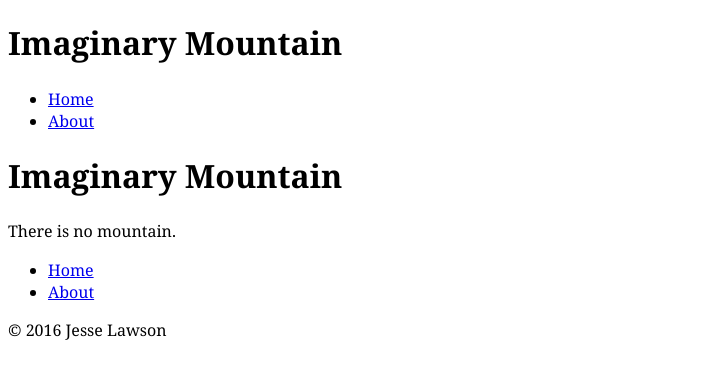
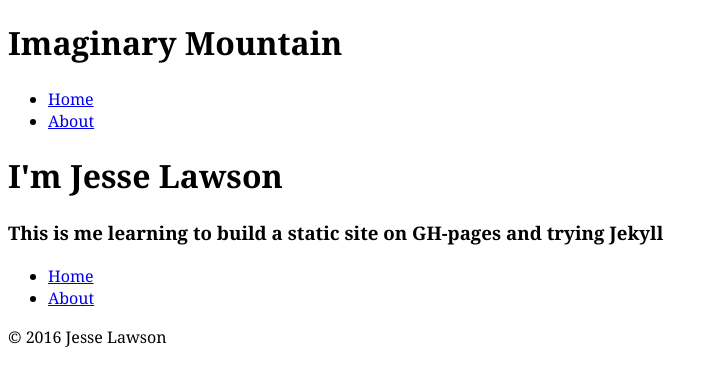
Before and after one commit to rocketNeck/Imaginary-Mountain, a Jekyll site: the page built from index.html, in a window 1280 px wide. Shown: the top 386 px of the page, without its empty margins (0-717 px from the left). Built offline with Jekyll 4.4.1, drawn with Linux system fonts in a browser that asks for light colours.

Commit message:
make small changes

```diff
--- a/index.html
+++ b/index.html
@@ -1,5 +1,5 @@
 ---
 layout: default
 ---
-<h1>Imaginary Mountain</h1>
-<p>There is no mountain.</P>
+<h1>I'm Jesse Lawson</h1>
+<h3>This is me learning to build a static site on GH-pages and trying Jekyll</h3>
```
